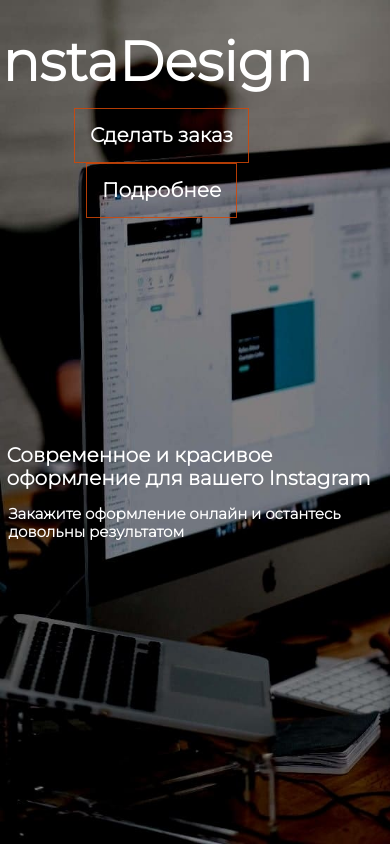
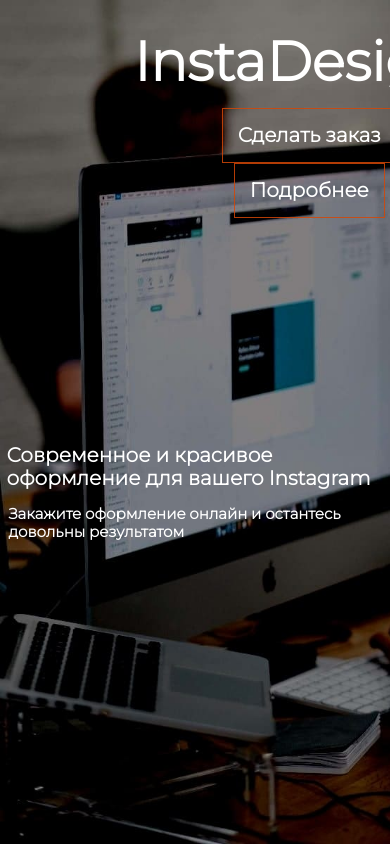
Before and after one commit to pzdcdesign/pzdcdesign.github.io, a plain HTML site: page index.html in a window 390 px wide. Shown: the top 846 px of the page. Drawn offline with Linux system fonts and the light colour scheme.

Commit message:
Update style.css

```diff
--- a/styles/style.css
+++ b/styles/style.css
@@ -901,7 +901,7 @@
     display: none;
   }
   .section-screen1-header{
-      margin-left: -50vh;
+      margin-left: -15vh;
   }
 }
 /*# sourceMappingURL=style.css.map */
```
